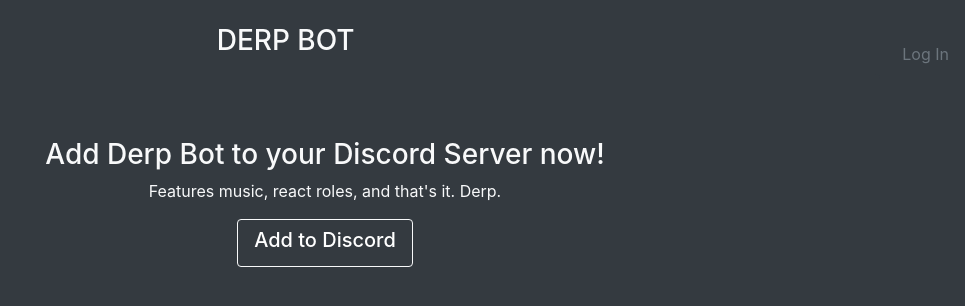
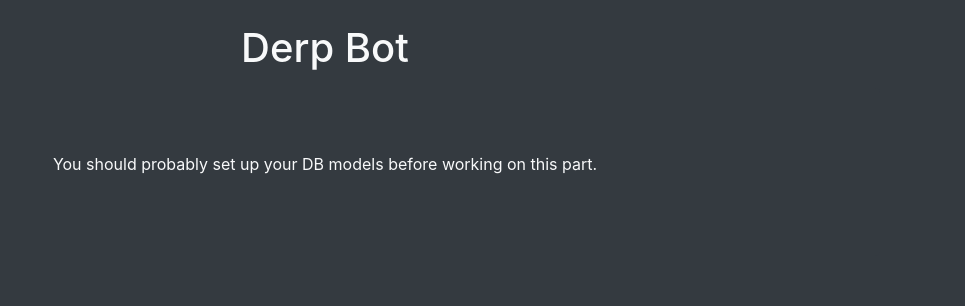
Before and after one commit to seiretsym/derpbot, a Vue app in the folder client/: page /dashboard in a window 1280 px wide. Shown: the top 306 px of the page, without its empty margins (315-1280 px from the left). Built offline with nearby package versions, Linux system fonts and the light colour scheme.

Commit message:
1. added vue router and routed a couple of paths. 2. updated styling a bit and renamed files

```diff
--- a/client/babel.config.js
+++ b/client/babel.config.js
@@ -1,5 +1,3 @@
 module.exports = {
-  presets: [
-    '@vue/cli-plugin-babel/preset'
-  ]
-}
+  presets: ["@vue/cli-plugin-babel/preset"]
+};
--- a/client/src/App.vue
+++ b/client/src/App.vue
@@ -1,16 +1,17 @@
 <template>
   <div id="app">
-    <Main/>
+    <Header title="Derp Bot" />
+    <router-view />
   </div>
 </template>
 
 <script>
-import Main from './components/Main.vue'
+import Header from "@/components/Header"
 
 export default {
   name: 'App',
   components: {
-    Main
+    Header
   }
 }
 </script>
--- /dev/null
+++ b/client/src/components/Header.vue
@@ -0,0 +1,14 @@
+<template>
+  <header class="nav mt-3">
+    <h1 class="nav-link mx-auto mt-auto">{{ title }}</h1>
+  </header>
+</template>
+
+<script>
+export default {
+  name: 'Header',
+  props: {
+    title: String
+  }
+}
+</script>
--- a/client/src/components/Nav.vue
+++ /dev/null
@@ -1,15 +0,0 @@
-<template>
-  <nav class="nav mt-3">
-    <h3 class="nav-link mx-auto mt-auto">{{ title }}</h3>
-    <a class="nav-link disabled mt-auto" href="#" tabindex="-1" aria-disabled="true">Log In</a>
-  </nav>
-</template>
-
-<script>
-export default {
-  name: 'Nav',
-  props: {
-    title: String
-  }
-}
-</script>
--- a/client/src/main.js
+++ b/client/src/main.js
@@ -1,4 +1,10 @@
-import { createApp } from 'vue'
-import App from './App.vue'
+import Vue from "vue";
+import App from "./App.vue";
+import router from "./router";
 
-createApp(App).mount('#app')
+Vue.config.productionTip = false;
+
+new Vue({
+  router,
+  render: h => h(App)
+}).$mount("#app");
--- /dev/null
+++ b/client/src/router/index.js
@@ -0,0 +1,29 @@
+import Vue from "vue";
+import VueRouter from "vue-router";
+import Main from "../views/Main.vue";
+
+Vue.use(VueRouter);
+
+const routes = [
+  {
+    path: "/",
+    name: "Main",
+    component: Main
+  },
+  {
+    path: "/dashboard",
+    name: "Dashboard",
+    // route level code-splitting
+    // this generates a separate chunk (about.[hash].js) for this route
+    // which is lazy-loaded when the route is visited.
+    component: () =>
+      import(/* webpackChunkName: "about" */ "../views/Dashboard.vue")
+  }
+];
+
+const router = new VueRouter({
+  mode: 'history',
+  routes
+});
+
+export default router;
--- /dev/null
+++ b/client/src/views/Dashboard.vue
@@ -0,0 +1,15 @@
+<template>
+  <div>
+    <div class="container">
+      <div class="jumbotron bg-dark text-center">
+      <p>You should probably set up your DB models before working on this part.</p>
+      </div>
+    </div>
+  </div>
+</template>
+
+<script>
+export default {
+  name: 'Main',
+}
+</script>
--- a/client/src/components/Main.vue
+++ b/client/src/views/Main.vue
@@ -1,10 +1,9 @@
 <template>
   <div>
-    <Nav title="DERP BOT"/>
     <div class="container">
       <div class="jumbotron bg-dark text-center">
         <h3>Add Derp Bot to your Discord Server now!</h3>
-        <p>Features music, react roles, and that's it. Derp.</p>
+        <p>Do it. It's derptastic. Do it. Do it. DERP IT!</p>
         <a class="btn btn-dark border-light rounded pt-2 px-3"
           target="_new"
           href="https://discord.com/api/oauth2/authorize?client_id=748393009292378142&redirect_uri=http%3A%2F%2Flocalhost%3A3377%2Fapi%2Foauth2%2Fdiscord-callback&response_type=code&scope=identify%20email%20guilds"
@@ -15,12 +14,8 @@
 </template>
 
 <script>
-import Nav from "./Nav"
 
 export default {
   name: 'Main',
-  components: {
-    Nav
-  }
 }
 </script>
```
Also changed, not shown: client/package.json (+11 -5 lines).
